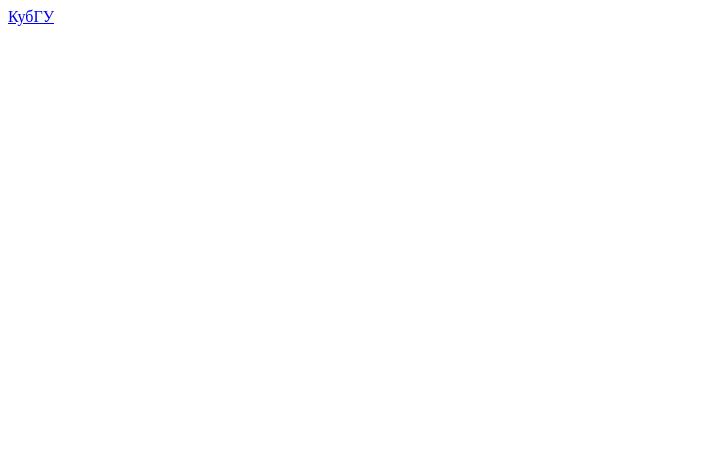
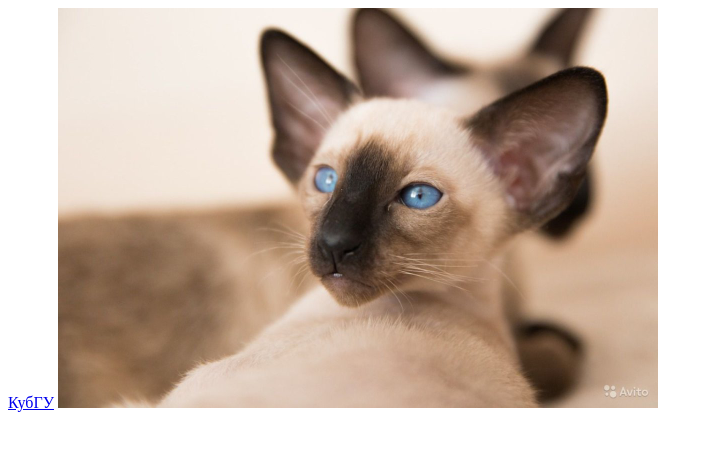
Before and after one commit to fum1no/fum1no.github.io, a plain HTML site: page index.html in a window 1280 px wide. Shown: the whole page, without its empty margins (0-713 px from the left). Drawn offline with Linux system fonts and the light colour scheme.

Commit message:
Update index.html

```diff
--- a/index.html
+++ b/index.html
@@ -1 +1,2 @@
 <a href="http://kubsu.ru/">КубГУ</a>
+<img src="image.jpg" style="width: 600px;" />
```
